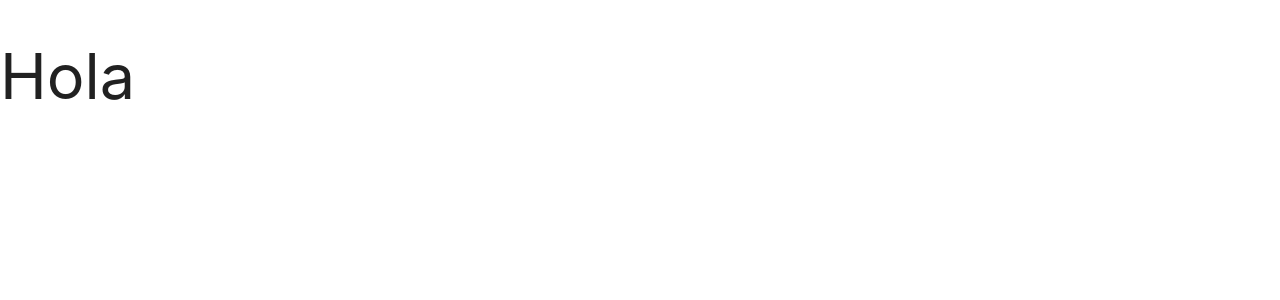
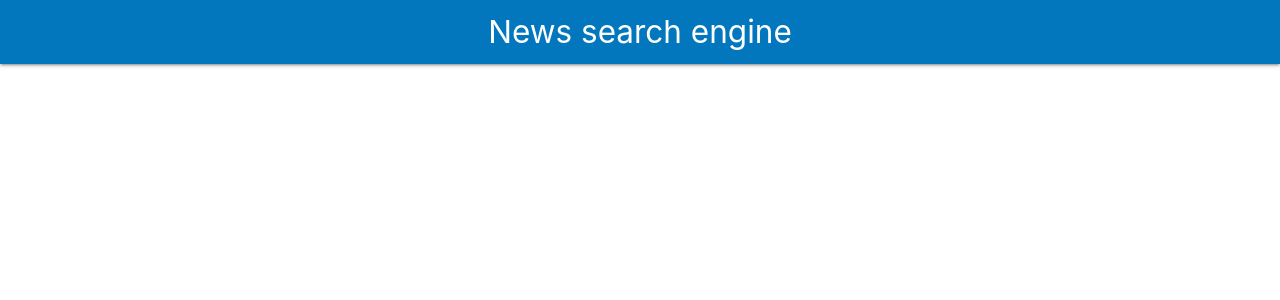
Before and after one commit to elperlanegra/react-news, a React (Create React App) app: page / in a window 1280 px wide. Shown: the top 300 px of the page. Built offline with nearby package versions, Linux system fonts and the light colour scheme.

Commit message:
creando el header

```diff
--- a/src/App.js
+++ b/src/App.js
@@ -1,9 +1,16 @@
+import React, { Fragment } from "react";
+import Header from "./components/Header";
 
 function App() {
   return (
-    <div>
-      <h1>Hola</h1>
-    </div>
+    <Fragment>
+      <Header title="News search engine" />
+
+      <div className="container white">
+
+      </div>
+
+    </Fragment>
   );
 }
 
--- /dev/null
+++ b/src/components/Header.js
@@ -0,0 +1,13 @@
+import React from "react";
+
+const Header = ({ title }) => {
+  return (
+      <nav className="nav-wrapper light-blue darken-3">
+        <a href="#!" className="brand-logo center">
+          {title}
+        </a>
+      </nav>
+  );
+};
+
+export default Header;
```
